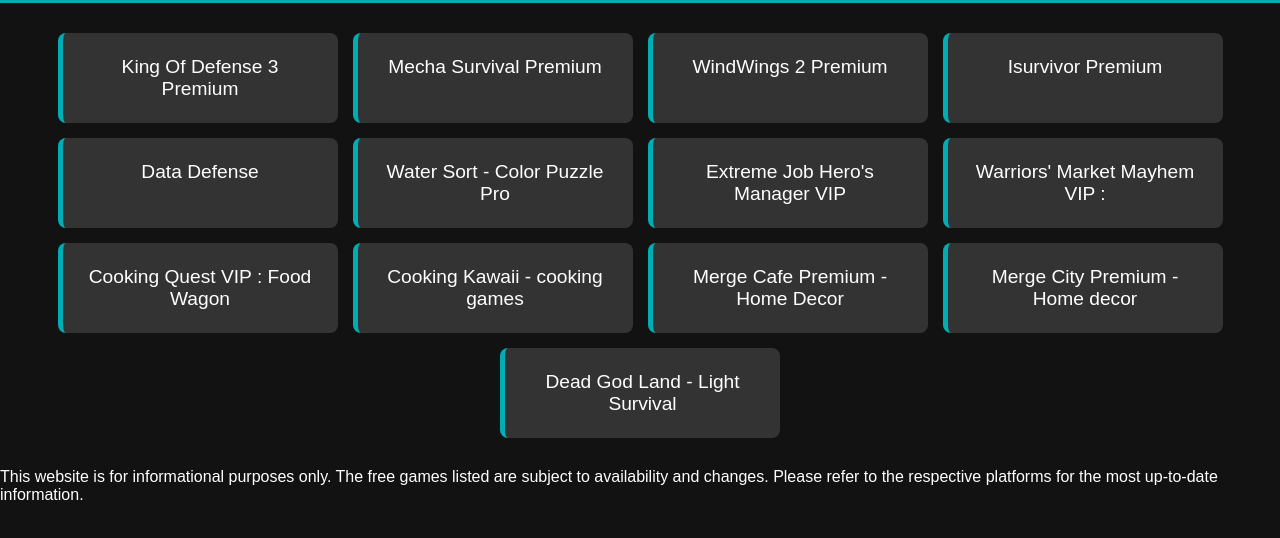
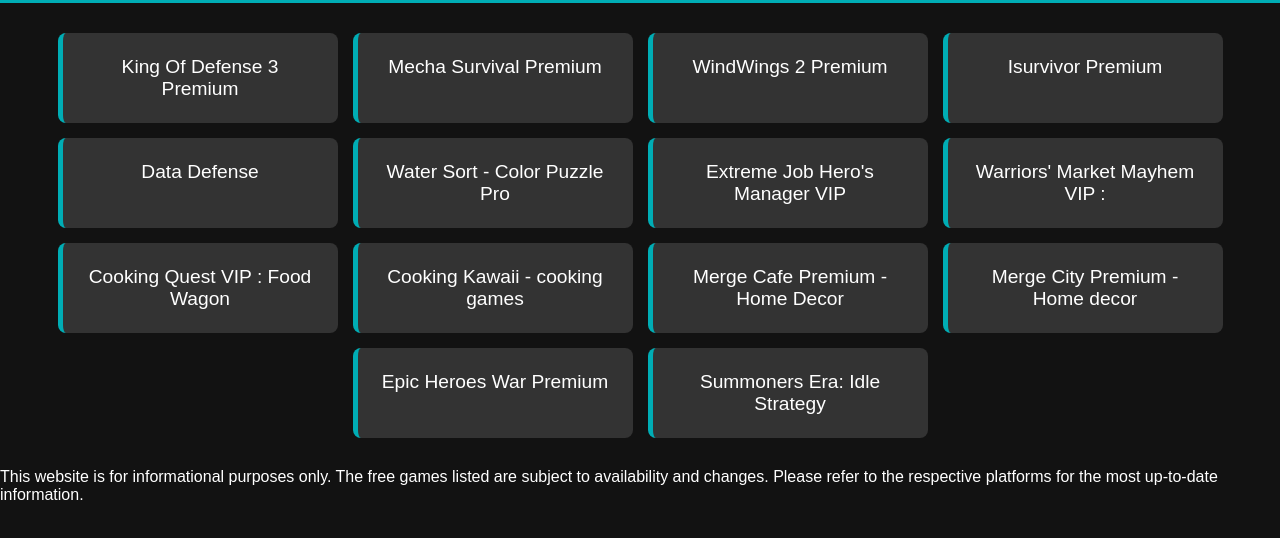
Before and after one commit to Dwaynedibbli/Free-games-list, a plain HTML site: page game_pages/google_play.html in a window 1280 px wide. Shown: the part 150-688 px from the top of the page. Drawn offline with Linux system fonts and the light colour scheme.

Commit message:
Hourly update of free games list

```diff
--- a/game_pages/google_play.html
+++ b/game_pages/google_play.html
@@ -29,7 +29,8 @@
         <div class="game-item"><a href="https://play.google.com/store/apps/details?id=com.cscmobi.cooking.love">Cooking Kawaii - cooking games</a></div>
         <div class="game-item"><a href="https://play.google.com/store/apps/details?id=com.cscmobi.merge.cafe.premium">Merge Cafe Premium -Home Decor</a></div>
         <div class="game-item"><a href="https://play.google.com/store/apps/details?id=com.cscmobi.merge.city.premium">Merge City Premium -Home decor</a></div>
-        <div class="game-item"><a href="https://play.google.com/store/apps/details?id=com.devvisiongames.dglandlight.survival">Dead God Land - Light Survival</a></div>
+        <div class="game-item"><a href="https://play.google.com/store/apps/details?id=com.divmob.epicheroeswar.en.freemium">Epic Heroes War Premium</a></div>
+        <div class="game-item"><a href="https://play.google.com/store/apps/details?id=com.fansipan.idle.summoners.era.heroes.afk">Summoners Era: Idle Strategy</a></div>
     </div>
 <footer>
     <p>This website is for informational purposes only. The free games listed are subject to availability and changes. Please refer to the respective platforms for the most up-to-date information.</p>
```
Also changed, not shown: index.html (+1 -1 lines).
